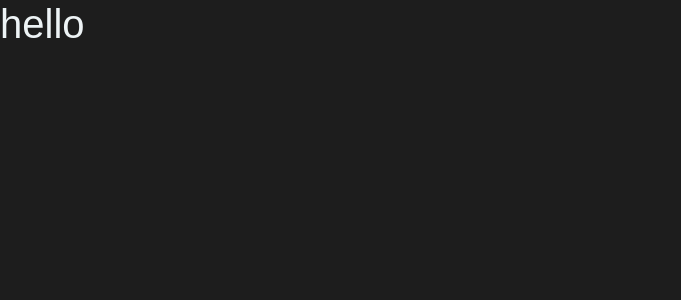
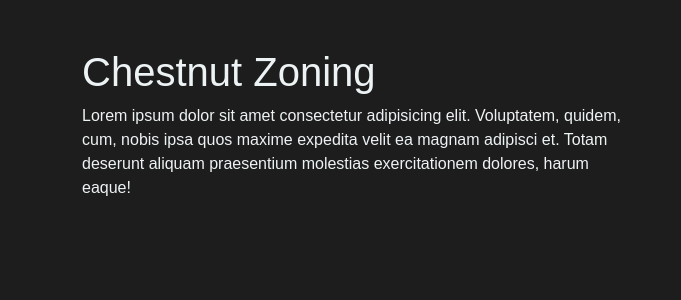
Before and after one commit to JungleKiosk/QGIS_zoning, a Vue app: page / in a window 1280 px wide. Shown: the top 300 px of the page, without its empty margins (0-681 px from the left). Built offline with nearby package versions, Linux system fonts and the light colour scheme.

Commit message:
add Jumbotron.vue

```diff
--- a/index.html
+++ b/index.html
@@ -2,7 +2,7 @@
 <html lang="en">
   <head>
     <meta charset="UTF-8" />
-    <link rel="icon" type="image/svg+xml" href="./src/assets/img/qgis_log.svg" />
+    <link rel="icon" type="image/svg+xml" href="./src/assets/img/qgis_logo.png" />
     <meta name="viewport" content="width=device-width, initial-scale=1.0" />
     <title>QGIS Zoning</title>
   </head>
--- a/src/App.vue
+++ b/src/App.vue
@@ -1,11 +1,23 @@
 <script>
+
+import Jumbotron from './components/Jumbotron.vue';
+
+export default {
+  data() {
+    return {
+
+    };
+  },
+  components: { Jumbotron }
+}
+
 
 </script>
 
 <template>
-<h1>hello</h1>
+
+<Jumbotron></Jumbotron>
+
 </template>
 
-<style>
-
-</style>
+<style></style>
--- /dev/null
+++ b/src/components/Jumbotron.vue
@@ -0,0 +1,34 @@
+<script>
+
+export default {
+    data() {
+        return {
+
+        };
+    }
+}
+
+</script>
+
+
+
+<template>
+    <div class="container my-5">
+        <div class="row">
+            <div class="col-12 col-lg-6 col-md-6">
+                <h1>Chestnut Zoning</h1>
+                <p>Lorem ipsum dolor sit amet consectetur adipisicing elit. Voluptatem, quidem, cum, nobis ipsa quos maxime
+                    expedita velit ea magnam adipisci et. Totam deserunt aliquam praesentium molestias exercitationem
+                    dolores, harum
+                    eaque!
+                </p>
+            </div>
+        </div>
+
+    </div>
+</template>
+
+
+
+
+<style></style>
```
Also changed, not shown: src/assets/img/chestnut.jpg (deleted).
